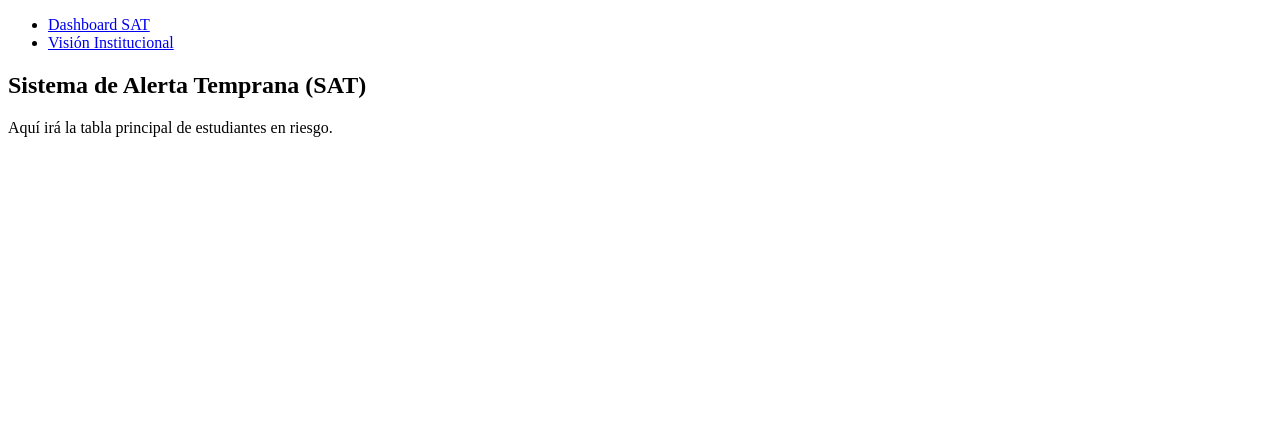
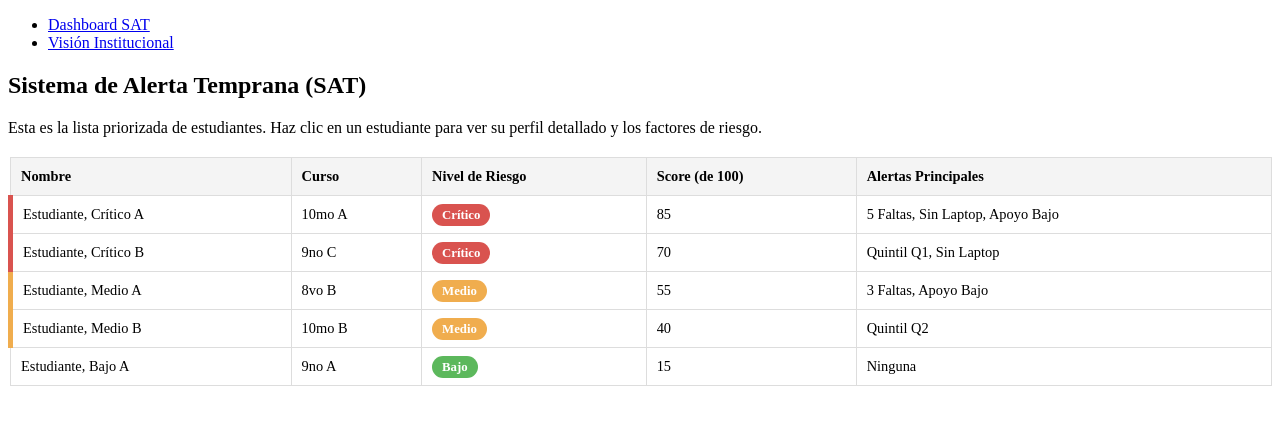
Before and after one commit to samuelcampozano/Academic-Early-Warning-System, a React (Create React App) app in the folder frontend/: page / in a window 1280 px wide. Shown: the top 424 px of the page. Built offline with nearby package versions, Linux system fonts and the light colour scheme.

Commit message:
feat(frontend): build SAT dashboard page with mock data and components

```diff
--- /dev/null
+++ b/frontend/src/components/StudentRow.js
@@ -0,0 +1,26 @@
+import React from 'react';
+import { useNavigate } from 'react-router-dom';
+
+export default function StudentRow({ student }) {
+  const navigate = useNavigate();
+
+  // Función para manejar el clic en la fila
+  const handleRowClick = () => {
+    navigate(`/student/${student.id}`);
+  };
+
+  // Clase de CSS basada en el nivel de riesgo
+  const riskClass = `risk-${student.risk_level.toLowerCase()}`;
+
+  return (
+    <tr className={`student-row ${riskClass}`} onClick={handleRowClick} title="Clic para ver detalles">
+      <td>{student.name}</td>
+      <td>{student.course}</td>
+      <td>
+        <span className={`risk-pill ${riskClass}`}>{student.risk_level}</span>
+      </td>
+      <td>{student.risk_score}</td>
+      <td>{student.alerts}</td>
+    </tr>
+  );
+}
--- /dev/null
+++ b/frontend/src/components/StudentTable.css
@@ -0,0 +1,43 @@
+.student-table {
+  width: 100%;
+  border-collapse: collapse;
+  margin-top: 20px;
+  font-size: 0.9rem;
+}
+
+.student-table th,
+.student-table td {
+  border: 1px solid #ddd;
+  padding: 10px;
+  text-align: left;
+}
+
+.student-table th {
+  background-color: #f4f4f4;
+}
+
+.student-row {
+  cursor: pointer;
+  transition: background-color 0.2s;
+}
+
+.student-row:hover {
+  background-color: #f9f9f9;
+}
+
+/* Estilos para las "píldoras" de riesgo */
+.risk-pill {
+  padding: 4px 10px;
+  border-radius: 12px;
+  color: white;
+  font-weight: bold;
+  font-size: 0.8rem;
+}
+
+.risk-pill.risk-crítico { background-color: #d9534f; }
+.risk-pill.risk-medio { background-color: #f0ad4e; }
+.risk-pill.risk-bajo { background-color: #5cb85c; }
+
+/* Estilos para colorear la fila (sutil) */
+.student-row.risk-crítico { border-left: 5px solid #d9534f; }
+.student-row.risk-medio { border-left: 5px solid #f0ad4e; }
--- /dev/null
+++ b/frontend/src/components/StudentTable.js
@@ -0,0 +1,28 @@
+import React from 'react';
+import StudentRow from './StudentRow';
+import './StudentTable.css'; // Crearemos este archivo
+
+export default function StudentTable({ students }) {
+  if (students.length === 0) {
+    return <p>No se encontraron estudiantes.</p>;
+  }
+
+  return (
+    <table className="student-table">
+      <thead>
+        <tr>
+          <th>Nombre</th>
+          <th>Curso</th>
+          <th>Nivel de Riesgo</th>
+          <th>Score (de 100)</th>
+          <th>Alertas Principales</th>
+        </tr>
+      </thead>
+      <tbody>
+        {students.map((student) => (
+          <StudentRow key={student.id} student={student} />
+        ))}
+      </tbody>
+    </table>
+  );
+}
--- /dev/null
+++ b/frontend/src/hooks/useSatData.js
@@ -0,0 +1,49 @@
+import { useState, useEffect } from 'react';
+// Importamos NUESTROS datos falsos por ahora
+import { mockSatListData } from '../services/mocks';
+// Eventualmente, importaremos el servicio real
+// import apiService from '../services/api';
+
+// (Variable para simular si estamos usando la API real o la falsa)
+const USE_MOCK_DATA = true;
+
+export default function useSatData() {
+  const [data, setData] = useState([]);
+  const [loading, setLoading] = useState(true);
+  const [error, setError] = useState(null);
+
+  useEffect(() => {
+    async function fetchData() {
+      try {
+        setLoading(true);
+        let responseData;
+
+        if (USE_MOCK_DATA) {
+          // Simula un retraso de red
+          await new Promise(resolve => setTimeout(resolve, 500));
+          responseData = mockSatListData;
+        } else {
+          // Esta es la línea que usaremos cuando el backend esté listo
+          // const response = await apiService.getSatList();
+          // responseData = response.data;
+
+          // Placeholder hasta que la API esté lista
+          throw new Error('API real aún no implementada');
+        }
+
+        setData(responseData);
+        setError(null);
+
+      } catch (err) {
+        setError(err.message);
+        setData([]);
+      } finally {
+        setLoading(false);
+      }
+    }
+
+    fetchData();
+  }, []); // El array vacío hace que se ejecute solo una vez (al montar)
+
+  return { data, loading, error };
+}
--- a/frontend/src/pages/SAT_Dashboard.js
+++ b/frontend/src/pages/SAT_Dashboard.js
@@ -1,10 +1,33 @@
 import React from 'react';
+import useSatData from '../hooks/useSatData';
+import StudentTable from '../components/StudentTable';
+
+// Componente simple para mostrar carga o error
+const LoadingComponent = () => <div className="loading">Cargando datos...</div>;
+const ErrorComponent = ({ error }) => <div className="error">Error: {error}</div>;
 
 export default function SAT_Dashboard() {
+  // Usamos nuestro hook personalizado
+  const { data, loading, error } = useSatData();
+
+  // Renderizado condicional
+  let content;
+  if (loading) {
+    content = <LoadingComponent />;
+  } else if (error) {
+    content = <ErrorComponent error={error} />;
+  } else {
+    content = <StudentTable students={data} />;
+  }
+
   return (
     <div>
       <h2>Sistema de Alerta Temprana (SAT)</h2>
-      <p>Aquí irá la tabla principal de estudiantes en riesgo.</p>
+      <p>
+        Esta es la lista priorizada de estudiantes. Haz clic en un estudiante
+        para ver su perfil detallado y los factores de riesgo.
+      </p>
+      {content}
     </div>
   );
 }
--- /dev/null
+++ b/frontend/src/services/mocks.js
@@ -0,0 +1,46 @@
+/**
+ * Esta es la respuesta simulada para GET /api/sat-list
+ * Representa la lista de estudiantes priorizada por su "Score de Riesgo Compuesto"[cite: 509].
+ */
+export const mockSatListData = [
+  {
+    id: 'std-001',
+    name: 'Estudiante, Crítico A',
+    course: '10mo A',
+    risk_score: 85,
+    risk_level: 'Crítico',
+    alerts: '5 Faltas, Sin Laptop, Apoyo Bajo',
+  },
+  {
+    id: 'std-002',
+    name: 'Estudiante, Crítico B',
+    course: '9no C',
+    risk_score: 70,
+    risk_level: 'Crítico',
+    alerts: 'Quintil Q1, Sin Laptop',
+  },
+  {
+    id: 'std-003',
+    name: 'Estudiante, Medio A',
+    course: '8vo B',
+    risk_score: 55,
+    risk_level: 'Medio',
+    alerts: '3 Faltas, Apoyo Bajo',
+  },
+  {
+    id: 'std-004',
+    name: 'Estudiante, Medio B',
+    course: '10mo B',
+    risk_score: 40,
+    risk_level: 'Medio',
+    alerts: 'Quintil Q2',
+  },
+  {
+    id: 'std-005',
+    name: 'Estudiante, Bajo A',
+    course: '9no A',
+    risk_score: 15,
+    risk_level: 'Bajo',
+    alerts: 'Ninguna',
+  },
+];
```
